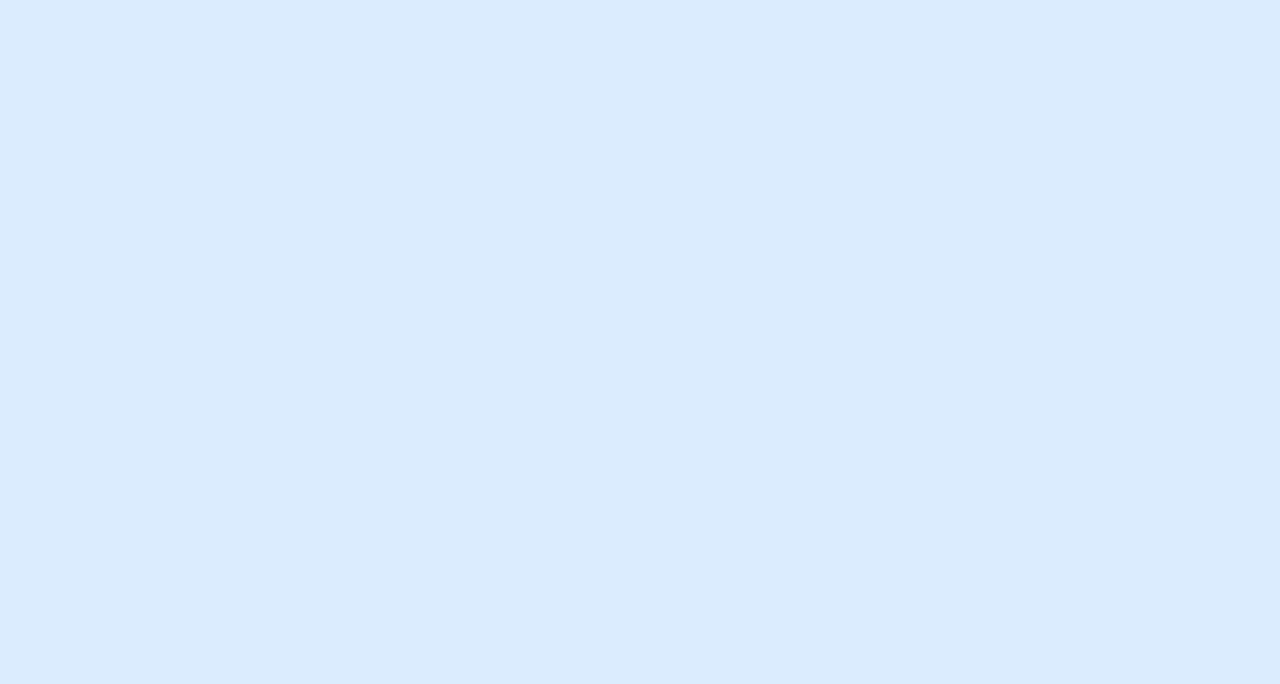
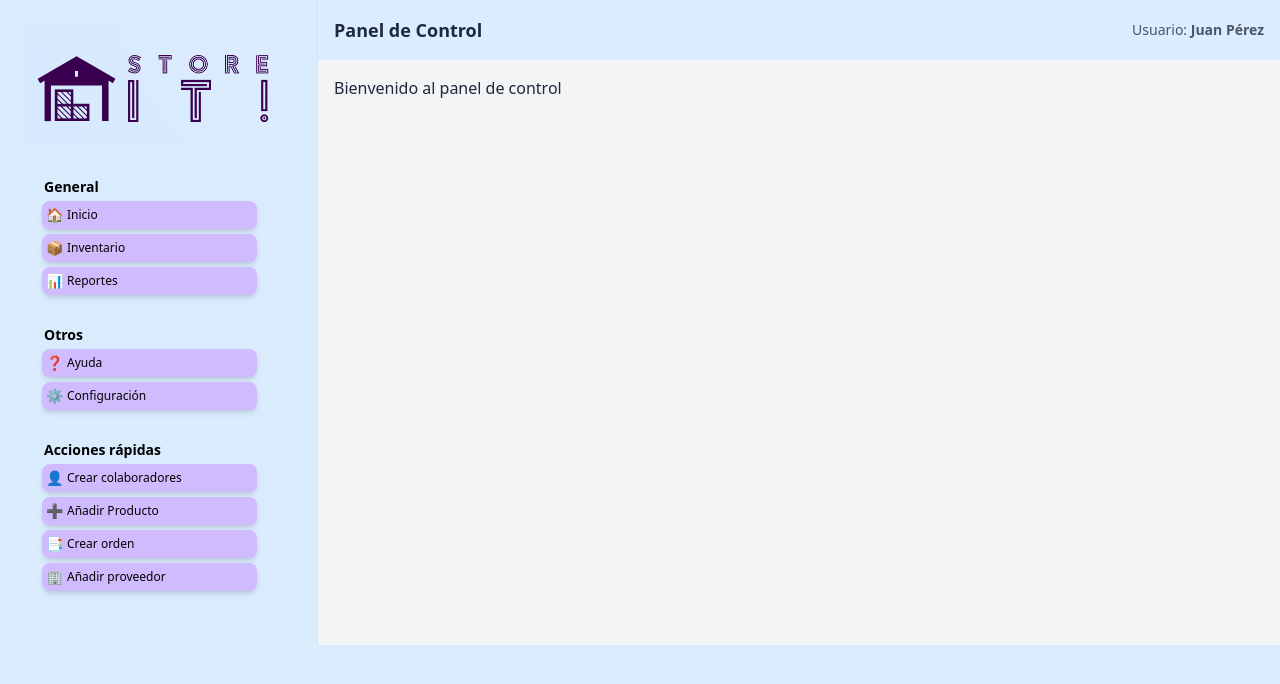
Before and after one commit to VivianaEscobarB/store, a React (Vite) app: page /dashboard in a window 1280 px wide. Before the commit this address had no page. Shown: the top 684 px of the page. Built offline with nearby package versions, Linux system fonts and the light colour scheme.

Commit message:
Base del dashboard

```diff
--- a/src/App.jsx
+++ b/src/App.jsx
@@ -2,6 +2,7 @@
     import { BrowserRouter as Router, Routes, Route } from "react-router-dom";
     import Login from './pages/login'
     import { Toaster } from 'react-hot-toast';
+import Dashboard from './pages/DashBoard';
 
     function App() {
       return (
@@ -18,6 +19,7 @@
 
             {/* Ruta para el inicio de sesión */}
             <Route path="/login" element={<Login />} />
+            <Route path="/dashboard" element={<Dashboard />} />
           </Routes>
         </Router>
       )
--- /dev/null
+++ b/src/components/Card.jsx
@@ -0,0 +1,13 @@
+import React from 'react';
+
+export const Card = ({ icon, text, onClick }) => {
+  return (
+    <div
+      className="flex items-center bg-[#D1BBFF] text-black p-1 rounded-lg shadow-md mb-[5px] w-[80%] hover:bg-[#BFA3E6] transition-colors cursor-pointer transform translate-x-2"
+      onClick={onClick}
+    >
+      <span className="text-sm mr-1">{icon}</span>
+      <span className="text-xs font-medium">{text}</span>
+    </div>
+  );
+};
--- /dev/null
+++ b/src/components/Logo.jsx
@@ -0,0 +1,12 @@
+import React from 'react';
+import logoImage from '../assets/imagenLogin.png';
+
+const Logo = () => {
+  return (
+    <div className="flex justify-center items-center mb-8">
+      <img src={logoImage} alt="Logo" className="w-245px h-111px" />
+    </div>
+  );
+};
+
+export default Logo;
--- /dev/null
+++ b/src/components/MenuSection.jsx
@@ -0,0 +1,20 @@
+import React from 'react';
+import { Card } from './Card';
+
+const MenuSection = ({ title, options, onOptionClick }) => {
+  return (
+    <div className="w-full mt-2 mb-[30px] ml-[10px]">
+      <h2 className="text-sm font-bold mb-1 text-black ml-[10px]">{title}</h2>
+      {options.map((option, index) => (
+        <Card
+          key={index}
+          icon={option.icon}
+          text={option.text}
+          onClick={() => onOptionClick(option.text)}
+        />
+      ))}
+    </div>
+  );
+};
+
+export default MenuSection;
--- /dev/null
+++ b/src/components/UserInfo.jsx
@@ -0,0 +1,11 @@
+import React from 'react';
+
+const UserInfo = ({ username }) => {
+  return (
+    <div className="text-sm text-gray-600">
+      Usuario: <span className="font-bold">{username}</span>
+    </div>
+  );
+};
+
+export default UserInfo;
--- a/src/main.jsx
+++ b/src/main.jsx
@@ -1,6 +1,5 @@
 import { StrictMode } from 'react'
 import { createRoot } from 'react-dom/client'
-import './index.css'
 import App from './App.jsx'
 
 createRoot(document.getElementById('root')).render(
--- /dev/null
+++ b/src/pages/Dashboard.jsx
@@ -0,0 +1,115 @@
+import React, { useState } from 'react';
+import Logo from '../components/Logo';
+import MenuSection from '../components/MenuSection';
+import UserInfo from '../components/UserInfo';
+
+const Dashboard = () => {
+  const [selectedOption, setSelectedOption] = useState('Inicio');
+  const [isMenuOpen, setIsMenuOpen] = useState(false);
+
+  const renderContent = () => {
+    switch (selectedOption) {
+      case 'Inicio':
+        return <div>Bienvenido al panel de control</div>;
+      case 'Inventario':
+        return <div>Gestión de inventario</div>;
+      case 'Reportes':
+        return <div>Visualización de reportes</div>;
+      case 'Ayuda':
+        return <div>Sección de ayuda</div>;
+      case 'Configuración':
+        return <div>Configuración del sistema</div>;
+      case 'Crear colaboradores':
+        return <div>Formulario para crear colaboradores</div>;
+      case 'Añadir Producto':
+        return <div>Formulario para añadir productos</div>;
+      case 'Crear orden':
+        return <div>Formulario para crear órdenes</div>;
+      case 'Añadir proveedor':
+        return <div>Formulario para añadir proveedores</div>;
+      default:
+        return <div>Seleccione una opción del menú</div>;
+    }
+  };
+
+  return (
+    <div className='content-dashboard flex flex-col md:flex-row w-full font-sans bg-[#F3F4F6] text-[#1E293B]'>
+      {/* Botón para abrir/cerrar el menú */}
+      <button
+        className='md:hidden bg-[#DAEBFE] text-white p-2 m-2 rounded shadow-md'
+        onClick={() => setIsMenuOpen(!isMenuOpen)}
+      >
+        <svg
+          xmlns="http://www.w3.org/2000/svg"
+          className="h-6 w-6"
+          fill="none"
+          viewBox="0 0 24 24"
+          stroke="currentColor"
+        >
+          <path
+            strokeLinecap="round"
+            strokeLinejoin="round"
+            strokeWidth={2}
+            d={isMenuOpen ? 'M6 18L18 6M6 6l12 12' : 'M4 6h16M4 12h16M4 18h16'}
+          />
+        </svg>
+      </button>
+
+      {/* Menú lateral */}
+      <nav
+        className={`fixed md:relative top-0 left-0 h-full bg-[#DAEBFE] text-white p-3 md:p-6 w-[250px] md:w-[318px] border-r border-[#E0E0E0] transform ${
+          isMenuOpen ? 'translate-x-0' : '-translate-x-full'
+        } transition-transform duration-300 ease-in-out md:translate-x-0`}
+      >
+        <Logo />
+        <MenuSection
+          title="General"
+          options={[
+            { icon: '🏠', text: 'Inicio' },
+            { icon: '📦', text: 'Inventario' },
+            { icon: '📊', text: 'Reportes' },
+          ]}
+          onOptionClick={(option) => {
+            setSelectedOption(option);
+            setIsMenuOpen(false); // Cierra el menú al seleccionar una opción
+          }}
+        />
+        <MenuSection
+          title="Otros"
+          options={[
+            { icon: '❓', text: 'Ayuda' },
+            { icon: '⚙️', text: 'Configuración' },
+          ]}
+          onOptionClick={(option) => {
+            setSelectedOption(option);
+            setIsMenuOpen(false); // Cierra el menú al seleccionar una opción
+          }}
+        />
+        <MenuSection
+          title="Acciones rápidas"
+          options={[
+            { icon: '👤', text: 'Crear colaboradores' },
+            { icon: '➕', text: 'Añadir Producto' },
+            { icon: '📑', text: 'Crear orden' },
+            { icon: '🏢', text: 'Añadir proveedor' },
+          ]}
+          onOptionClick={(option) => {
+            setSelectedOption(option);
+            setIsMenuOpen(false); // Cierra el menú al seleccionar una opción
+          }}
+        />
+      </nav>
+
+      {/* Contenido principal */}
+      <main className='flex-1 flex flex-col'>
+        <header className='bg-white shadow-md p-4 flex justify-between items-center'>
+          <h1 className='text-lg font-bold'>Panel de Control</h1>
+          <UserInfo username="Juan Pérez" />
+        </header>
+        <div className='p-4 flex-1 bg-[#F3F4F6]'>{renderContent()}</div>
+      </main>
+    </div>
+  );
+};
+
+export default Dashboard;
```
Also changed, not shown: src/index.css (deleted).
